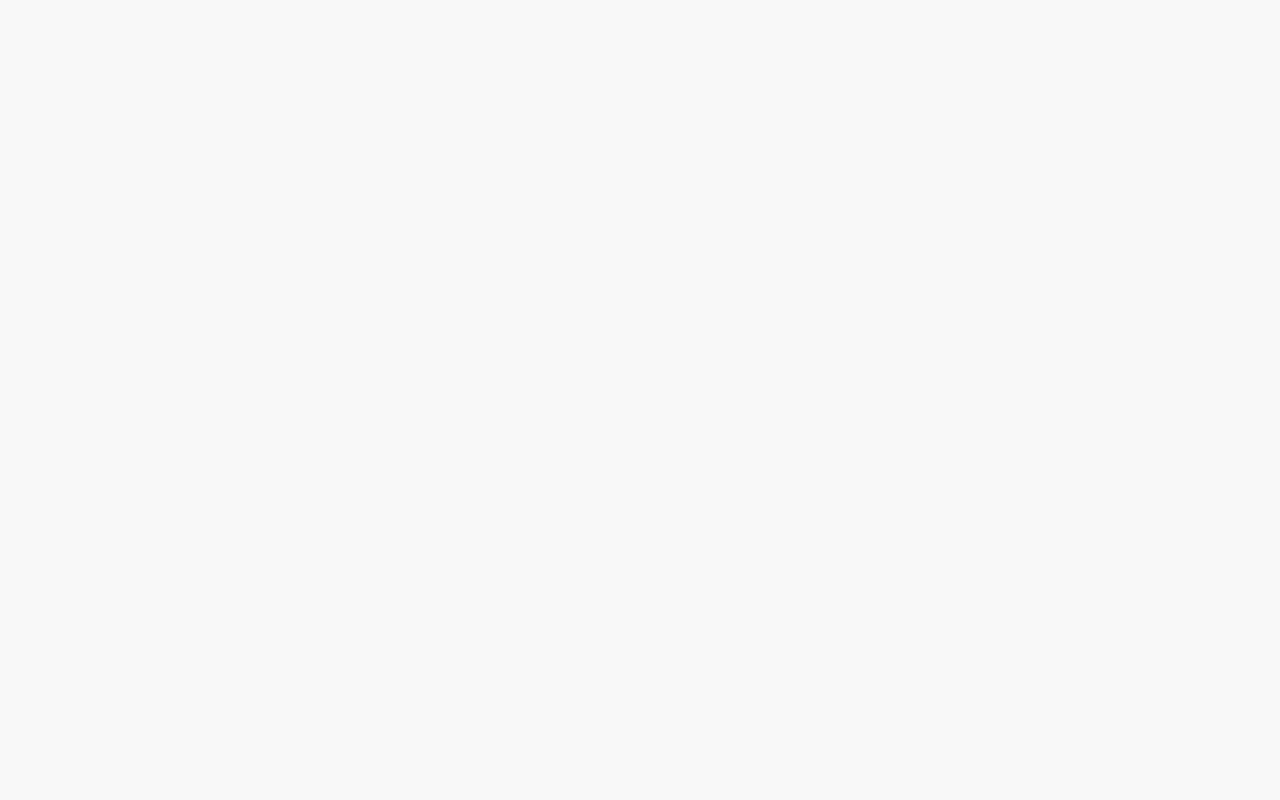
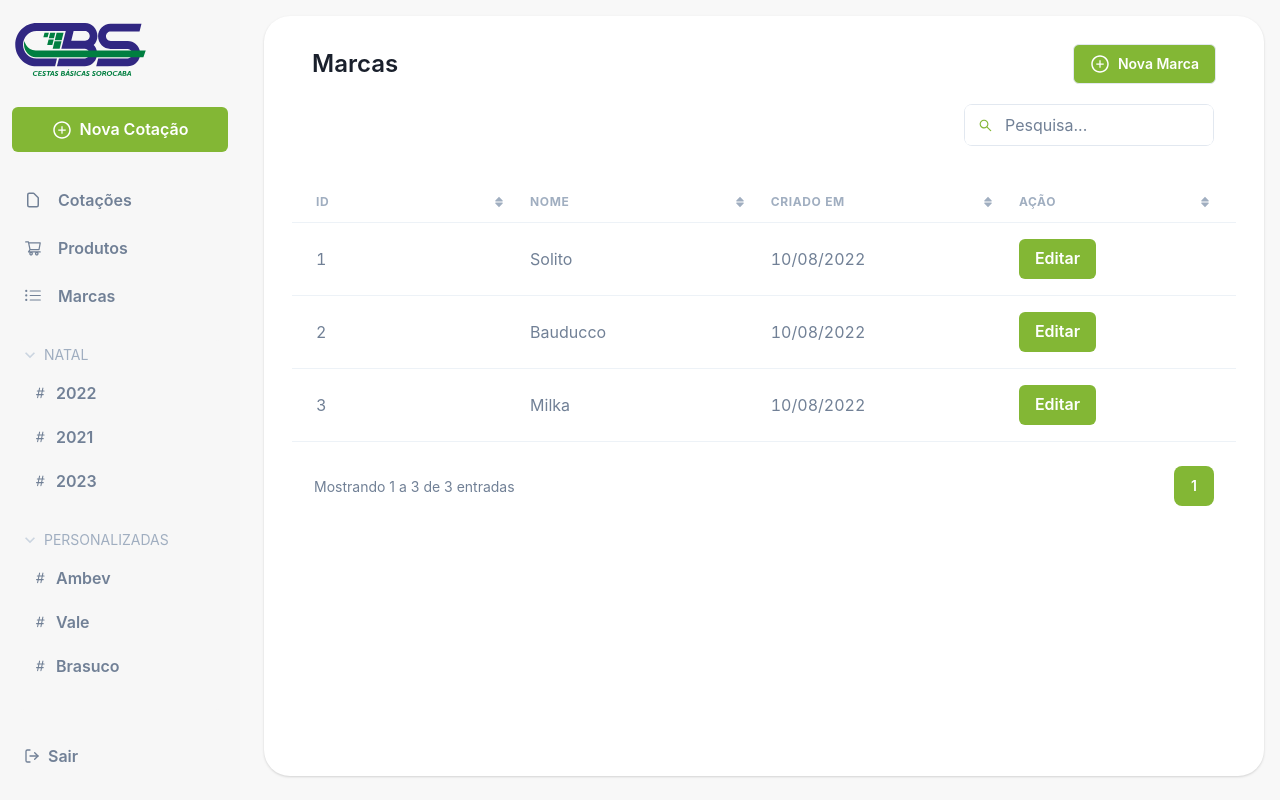
Before and after one commit to PedroMiotti/cbs-quotation-web, a React (Create React App) app: page /marcas in a window 1280 px wide. Before the commit this address had no page. Built offline with nearby package versions, Linux system fonts and the light colour scheme.

Commit message:
feat/Added brands page and added a modal component

```diff
--- a/package.json
+++ b/package.json
@@ -21,6 +21,7 @@
     "framer-motion": "^6.5.1",
     "react": "^18.2.0",
     "react-dom": "^18.2.0",
+    "react-hook-form": "^7.45.4",
     "react-icons": "^3.11.0",
     "react-router-dom": "^6.15.0",
     "react-scripts": "5.0.1",
--- a/src/components/HeaderWithSidebar.tsx
+++ b/src/components/HeaderWithSidebar.tsx
@@ -52,7 +52,7 @@ const Tabs = [
   {
     name: "Marcas",
     icon: BsListUl,
-    route: "/",
+    route: "/marcas",
   },
 ];
 
@@ -177,8 +177,8 @@ export default function SidebarWithHeader({
             onClick={handleSidebarToggle}
           />
         </Box>
-        <Box ml={"2"} height='95vh'>
-          <Card height='100%' bg='white'  borderRadius='26px'>
+        <Box ml={"2"} height="95vh">
+          <Card height="100%" bg="white" borderRadius="26px">
             <CardBody p={7}>{children}</CardBody>
           </Card>
         </Box>
@@ -339,7 +339,7 @@ const SidebarContent = ({
       <Box
         display="flex"
         alignItems="center"
-        position={'fixed'}
+        position={"fixed"}
         bottom={8}
         left={6}
         _hover={{ bg: "gray.100", cursor: "pointer" }}
--- /dev/null
+++ b/src/components/Modal.tsx
@@ -0,0 +1,56 @@
+// Modal.tsx
+import React, { useState } from "react";
+import {
+  Button,
+  Modal as ChakraModal,
+  ModalOverlay,
+  ModalContent,
+  ModalHeader,
+  ModalFooter,
+  ModalBody,
+  ModalCloseButton,
+} from "@chakra-ui/react";
+
+interface ModalProps {
+  isOpen: boolean;
+  onClose: () => void;
+  onSubmit?: () => void;
+  title: string;
+  children: React.ReactNode;
+  textButton: string;
+}
+
+const Modal: React.FC<ModalProps> = ({
+  isOpen,
+  onClose,
+  onSubmit,
+  title,
+  children,
+  textButton,
+}) => {
+  return (
+    <ChakraModal isOpen={isOpen} onClose={onClose}>
+      <ModalOverlay />
+      <ModalContent>
+        <ModalHeader>{title}</ModalHeader>
+        <ModalCloseButton />
+        <ModalBody>{children}</ModalBody>
+        <ModalFooter>
+          <Button bg={"gray.400"} color={"white"} mr={3} onClick={onClose}>
+            Cancelar
+          </Button>
+          <Button
+            variant="solid"
+            bg={"#83B735"}
+            color={"white"}
+            onClick={onSubmit}
+          >
+            {textButton}
+          </Button>
+        </ModalFooter>
+      </ModalContent>
+    </ChakraModal>
+  );
+};
+
+export default Modal;
--- a/src/components/SearchTable.tsx
+++ b/src/components/SearchTable.tsx
@@ -140,6 +140,7 @@ export default function SearchTable<Data extends object>({
                         onClick={header.column.getToggleSortingHandler()}
                         isNumeric={meta?.isNumeric}
                         pe="0px"
+                        width={"80"}
                       >
                         <Flex
                           justify="space-between"
--- /dev/null
+++ b/src/pages/Brands/index.tsx
@@ -0,0 +1,168 @@
+import React, { useState, useMemo, useEffect } from "react";
+import { createColumnHelper } from "@tanstack/react-table";
+import SearchTable from "../../components/SearchTable";
+import { Card, CardBody } from "@chakra-ui/card";
+import {
+  Button,
+  Flex,
+  useColorModeValue,
+  useToast,
+  Text,
+  useDisclosure,
+  Stack,
+  Icon,
+  Box,
+  Input,
+} from "@chakra-ui/react";
+import { AiOutlinePlusCircle } from "react-icons/ai";
+import Modal from "../../components/Modal";
+import { useForm, SubmitHandler } from "react-hook-form";
+
+interface FormData {
+  name: string;
+}
+
+interface Brands {
+  id: number;
+  name: string;
+  createdAt: string;
+  action?: React.ReactElement;
+}
+
+const Actions = ({ item }: { item: Brands }) => {
+  const { isOpen, onOpen, onClose } = useDisclosure();
+
+  return (
+    <>
+      <Stack cursor={"pointer"} onClick={onOpen} direction={"row"}>
+        <Button bg={"#83B735"} color={"#FFFFFF"}>
+          Editar
+        </Button>
+      </Stack>
+    </>
+  );
+};
+
+const data: Brands[] = [
+  {
+    id: 1,
+    name: "Solito",
+    createdAt: "10/08/2022",
+  },
+  {
+    id: 2,
+    name: "Bauducco",
+    createdAt: "10/08/2022",
+  },
+  {
+    id: 3,
+    name: "Milka",
+    createdAt: "10/08/2022",
+  },
+];
+
+const columnHelper = createColumnHelper<Brands>();
+
+const Brands = () => {
+  const [pageCount, setPageCount] = useState(0);
+  const [isUsersRequestPending, setIsUsersRequestPending] = useState(false);
+  const { isOpen, onOpen, onClose } = useDisclosure();
+  const {
+    handleSubmit,
+    register,
+    formState: { errors },
+    reset,
+  } = useForm<FormData>();
+
+  const toast = useToast();
+
+  const columns = useMemo(
+    () => [
+      columnHelper.accessor("id", {
+        cell: (info: any) => info.getValue(),
+        header: "ID",
+      }),
+      columnHelper.accessor("name", {
+        cell: (info: any) => info.getValue(),
+        header: "NOME",
+      }),
+      columnHelper.accessor("createdAt", {
+        cell: (info: any) => info.getValue(),
+        header: "CRIADO EM",
+      }),
+      columnHelper.accessor("action", {
+        cell: (info: any) => {
+          const item = info.row.original;
+          return <Actions item={item} />;
+        },
+        header: "AÇÃO",
+      }),
+    ],
+    []
+  );
+
+  const onSubmit: SubmitHandler<FormData> = (data) => {
+    console.log(data);
+    onClose();
+    reset();
+  };
+
+  return (
+    <Flex direction="column">
+      <Flex
+        direction={{ sm: "column", md: "row" }}
+        justify="space-between"
+        align="center"
+        w="100%"
+        mb="20px"
+        px={5}
+      >
+        <Text fontSize={"2xl"} fontWeight={"semibold"}>
+          Marcas
+        </Text>
+        <Button
+          variant="outline"
+          fontSize="sm"
+          bg={"#83B735"}
+          color={"#FFFFFF"}
+          _hover={{ bg: "#96c255" }}
+          onClick={onOpen}
+        >
+          <Icon as={AiOutlinePlusCircle} mr={2} fontSize="20px" /> Nova Marca
+        </Button>
+      </Flex>
+      <SearchTable
+        loading={isUsersRequestPending}
+        columns={columns}
+        data={data}
+        totalCount={data.length}
+        fetchPaginatedData={async () => console.log("teste")}
+      />
+      <Modal
+        isOpen={isOpen}
+        onClose={onClose}
+        title="Criar marca"
+        textButton="Criar"
+        onSubmit={handleSubmit(onSubmit)}
+      >
+        <form>
+          <Box>
+            <Text mb="8px">Nome</Text>
+            <Input
+              {...register("name", { required: true })}
+              placeholder="Ex: Solito"
+              focusBorderColor="#83B735"
+            />
+            {errors.name && (
+              <p style={{ color: "red", marginTop: "3px" }}>
+                Nome da marca é obrigatório
+              </p>
+            )}
+          </Box>
+        </form>
+      </Modal>
+    </Flex>
+  );
+};
+
+export default Brands;
--- a/src/routes.ts
+++ b/src/routes.ts
@@ -1,5 +1,6 @@
 import { ComponentType } from "react";
 import Products from "./pages/Products";
+import Brands from "./pages/Brands";
 
 interface Route {
   name: string;
@@ -13,6 +14,11 @@ const routes: Route[] = [
     path: "/",
     component: Products,
   },
+  {
+    name: "Brands",
+    path: "/marcas",
+    component: Brands,
+  },
 ];
 
 export default routes;
```
Also changed, not shown: 1 other file (tests, documents, lock files or other folders).
